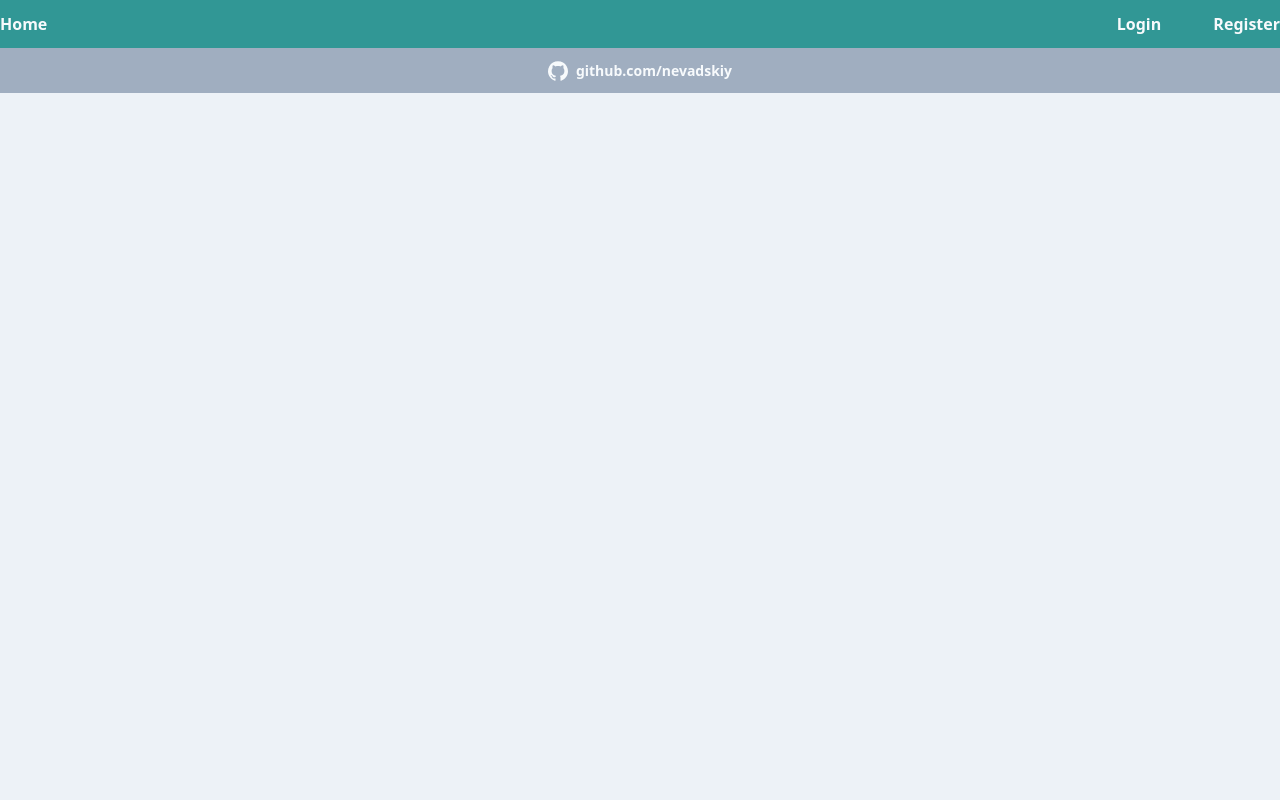
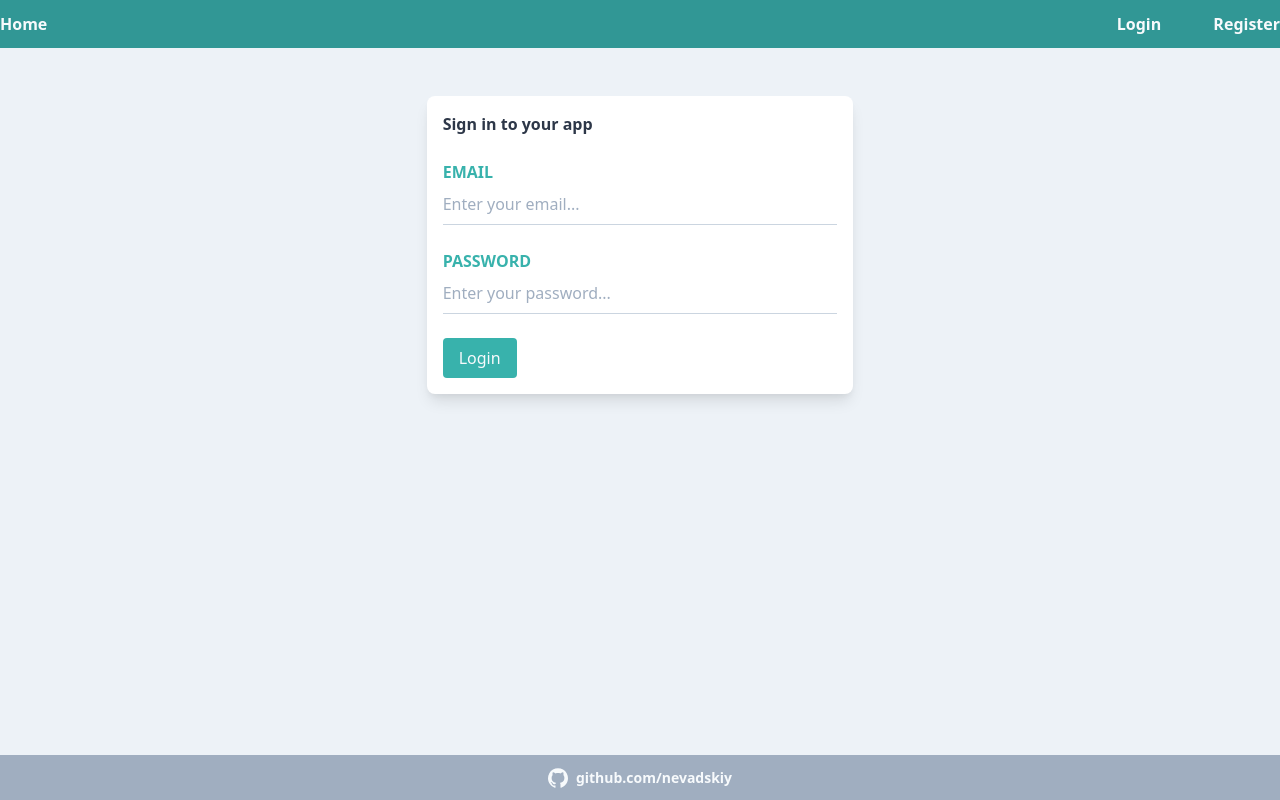
Before and after one commit to xalaida/laravel-nuxt-docker-auth, a Nuxt app in the folder client/: page /login in a window 1280 px wide. Built offline with nearby package versions, Linux system fonts and the light colour scheme; no server answers.

Commit message:
Feature login page

```diff
--- /dev/null
+++ b/client/pages/login.vue
@@ -0,0 +1,85 @@
+<template>
+  <div class="container mx-auto">
+    <div class="mt-12 flex justify-center">
+      <div class="w-1/3">
+        <form class="bg-white rounded-lg shadow-lg p-4" @submit.prevent="submit">
+          <h1 class="font-bold text-gray-800">
+            Sign in to your app
+          </h1>
+
+          <AppInput
+            id="email"
+            v-model="form.email"
+            type="email"
+            label="Email"
+            class="mt-6"
+            placeholder="Enter your email..."
+            :errors="errors"
+          />
+
+          <AppInput
+            id="password"
+            v-model="form.password"
+            type="password"
+            label="Password"
+            class="mt-6"
+            placeholder="Enter your password..."
+          />
+
+          <AppButton
+            type="submit"
+            class="mt-6"
+          >
+            Login
+          </AppButton>
+        </form>
+      </div>
+    </div>
+  </div>
+</template>
+
+<script>
+import AppInput from '~/components/AppInput.vue'
+import AppButton from '~/components/AppButton.vue'
+
+export default {
+  middleware: ['auth'],
+
+  auth: 'guest',
+
+  components: {
+    AppInput,
+    AppButton
+  },
+
+  data () {
+    return {
+      form: {
+        email: '',
+        password: ''
+      },
+
+      errors: []
+    }
+  },
+
+  watch: {
+    form () {
+      this.errors = []
+    }
+  },
+
+  methods: {
+    async submit () {
+      try {
+        await this.$store.dispatch('auth/login', {
+          username: this.form.email,
+          password: this.form.password
+        })
+      } catch (e) {
+        this.errors.push('The given credentials are invalid.')
+      }
+    }
+  }
+}
+</script>
--- a/client/pages/sign-in.vue
+++ /dev/null
@@ -1,12 +0,0 @@
-<template>
-  <div class="container mx-auto">
-    signin into the app
-  </div>
-</template>
-
-<script>
-
-export default {
-
-}
-</script>
```
